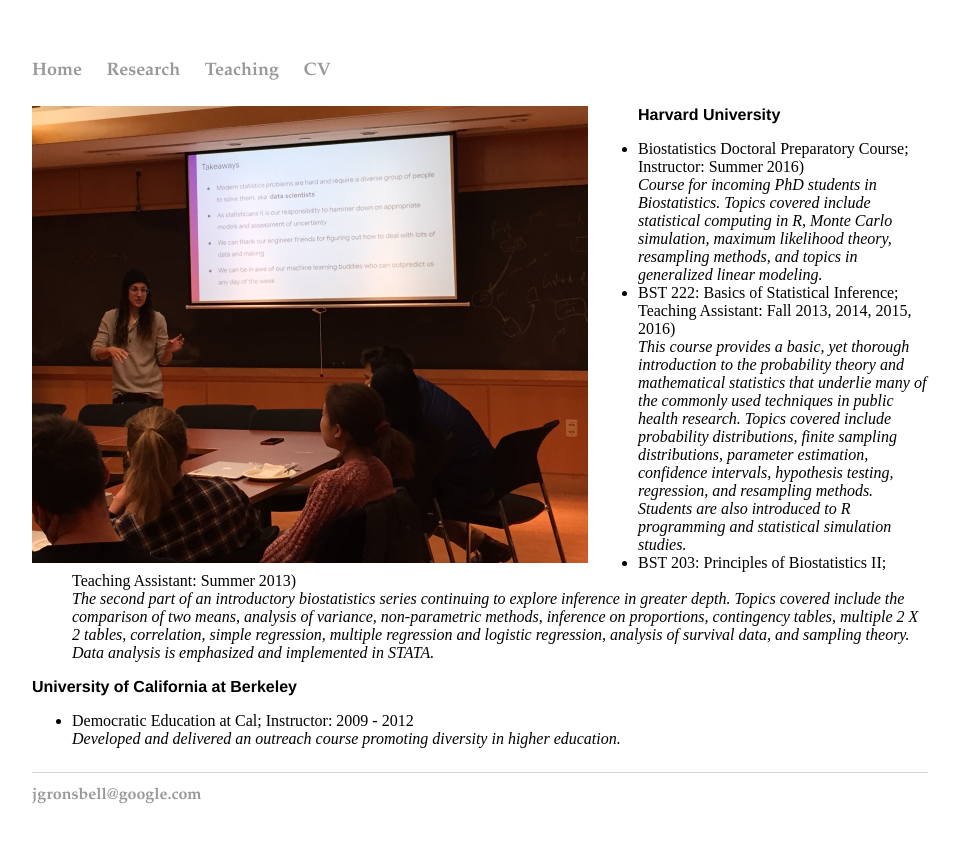
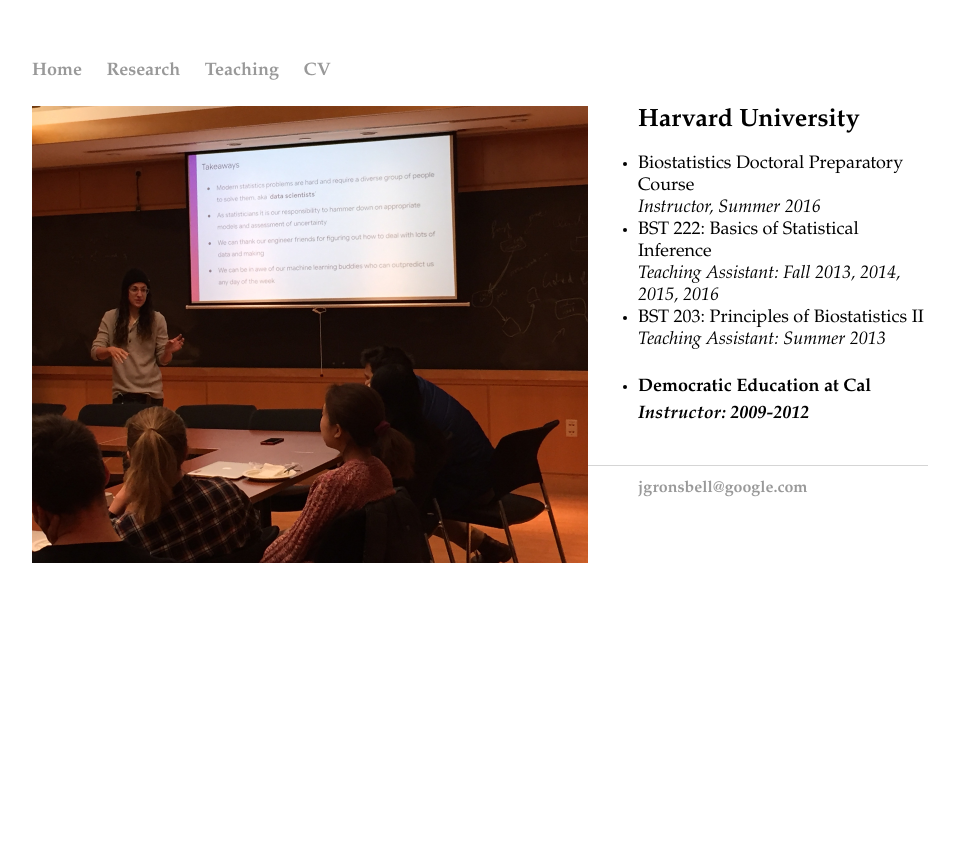
Before and after one commit to jgrons/old_website, a Jekyll site: the page built from teaching.html, in a window 1280 px wide. Shown: the top 843 px of the page, without its empty margins (160-1119 px from the left). Built offline with Jekyll 4.4.1, drawn with Linux system fonts in a browser that asks for light colours.

Commit message:
Update teaching.html

```diff
--- a/teaching.html
+++ b/teaching.html
@@ -13,40 +13,27 @@ title: Jesse Gronsbell
 
 <div class="blurb">
 	<p style="font-size:20px; font-family: palatino">
-	<h2> Harvard University </h2>
+	<h1 style="font-size:25px; font-family: palatino"> Harvard University </h1>
 <ul>
-	<li> Biostatistics Doctoral Preparatory Course; Instructor: Summer 2016)</li>
+	<li style="font-size:18px; font-family: palatino"> Biostatistics Doctoral Preparatory Course </li>
 
-	<em>   Course for incoming PhD students in Biostatistics.  Topics covered include statistical computing in R,
-		Monte Carlo simulation, maximum likelihood theory, resampling methods, and topics in
-		generalized linear modeling.
-	</em>
+	<em style="font-size:18px; font-family: palatino">   Instructor, Summer 2016 </em>
 
-  <li> BST 222: Basics of Statistical Inference; Teaching Assistant: Fall 2013, 2014, 2015, 2016)</li>
+	<li style="font-size:18px; font-family: palatino"> BST 222: Basics of Statistical Inference </li>
 
-	<em>   This course provides a basic, yet thorough introduction to the probability theory
-		and mathematical statistics that underlie many of the commonly used techniques in
-		public health research. Topics covered include probability distributions,
-		finite sampling distributions, parameter estimation, confidence intervals,
-		hypothesis testing, regression, and resampling methods.  Students are also introduced to
-		R programming and statistical simulation studies.
-	</em>
+	<em style="font-size:18px; font-family: palatino">   Teaching Assistant: Fall 2013, 2014, 2015, 2016 </em>
 
-	<li> BST 203: Principles of Biostatistics II; Teaching Assistant: Summer 2013)</li>
+<li style="font-size:18px; font-family: palatino"> BST 203: Principles of Biostatistics II </li>
 
-	<em>   The second part of an introductory biostatistics series continuing to explore inference in greater depth.
-		Topics covered include the comparison of two means, analysis of variance, non-parametric methods,
-		inference on proportions, contingency tables, multiple 2 X 2 tables, correlation, simple regression,
-		multiple regression and logistic regression, analysis of survival data, and sampling theory.
-		Data analysis is emphasized and implemented in STATA.</em>
+	<em style="font-size:18px; font-family: palatino">   Teaching Assistant: Summer 2013 </em>
 
 	</ul>
 
-	<h2>University of California at Berkeley </h2>
+	<h1 style="font-size:25px; font-family: palatino" University of California at Berkeley </h1>
 <ul>
-  <li> Democratic Education at Cal; Instructor: 2009 - 2012</li>
+ <li style="font-size:18px; font-family: palatino"> Democratic Education at Cal </li>
 
-	<em> Developed and delivered an outreach course promoting diversity in higher education. </em>
+	<em style="font-size:18px; font-family: palatino">  Instructor: 2009-2012 </em>
 </ul>
 <p>
 
```
